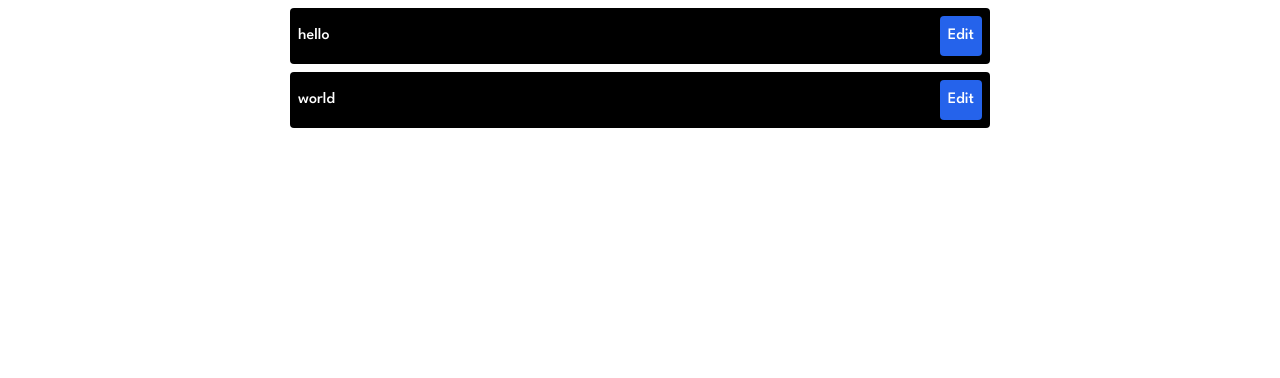
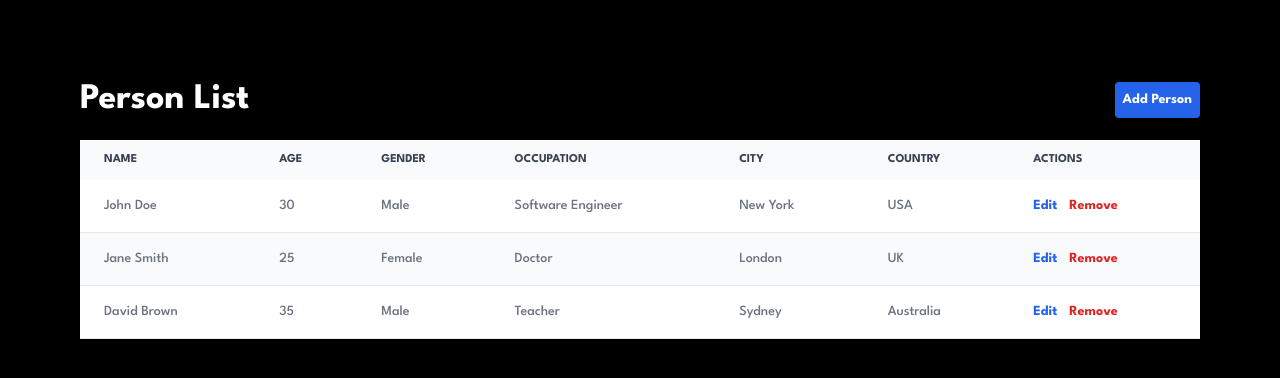
Before and after one commit to Mark-Alexis-Posadas/react-mini-practice, a React (Vite) app: page / in a window 1280 px wide. Shown: the top 378 px of the page. Built offline with nearby package versions, Linux system fonts and the light colour scheme.

Commit message:
improve design

```diff
--- a/src/App.jsx
+++ b/src/App.jsx
@@ -1,7 +1,5 @@
-import Edit from "./components/Edit/Edit";
+import PersonList from "./components/PersonList/PersonList";
 
-const App = () => {
-  return <Edit />;
-};
-
-export default App;
+export default function App() {
+  return <PersonList />;
+}
--- /dev/null
+++ b/src/components/PassingData/Child.jsx
@@ -0,0 +1,12 @@
+import React from "react";
+
+export default function Child({ firstName, middleName, lastName, age }) {
+  return (
+    <div>
+      <h1>
+        {firstName} {middleName} {lastName}
+      </h1>
+      <p>{age}</p>
+    </div>
+  );
+}
--- /dev/null
+++ b/src/components/PassingData/RootTwo.jsx
@@ -0,0 +1,8 @@
+import Child from "./Child";
+export default function RootTwo(props) {
+  return (
+    <>
+      <Child {...props} />
+    </>
+  );
+}
--- a/src/components/PersonList/FormInputItem.jsx
+++ b/src/components/PersonList/FormInputItem.jsx
@@ -1,12 +1,15 @@
 export function FormInputItem({ itemKey, itemValue, handleChange }) {
   return (
+    <div>
+      <label className="capitalize text-gray-500">{itemKey}</label>
       <input
         type={itemKey === "age" ? "number" : "text"}
-      className="p-3 rounded text-black bg-slate-200 w-full flex-1"
+        className="p-3 rounded text-gray-400 bg-gray-700 w-full flex-1"
         placeholder={itemKey}
         name={itemKey}
         value={itemValue}
         onChange={handleChange}
       />
+    </div>
   );
 }
--- a/src/components/PersonList/Item.jsx
+++ b/src/components/PersonList/Item.jsx
@@ -13,54 +13,32 @@ export default function Item({
   handleDelete,
 }) {
   return (
-    <li
-      className={`${
-        index === activeList
-          ? "border border-green-700 bg-green-50 text-white"
-          : "bg-white text-black"
-      } shadow-md p-2 rounded my-3 flex flex-col md:flex-row md:items-center justify-between`}
+    <tr
+      className="odd:bg-white odd:dark:bg-gray-900 even:bg-gray-50 even:dark:bg-gray-800 border-b dark:border-gray-700"
       key={index}
     >
-      <ul>
-        <li className="font-bold text-purple-600 flex items-center gap-2">
-          Name:
-          <span className="text-black text-sm font-light">{name}</span>
-        </li>
-        <li className="font-bold text-purple-600 flex items-center gap-2">
-          Age:
-          <span className="text-black text-sm font-light">{age}</span>
-        </li>
-        <li className="font-bold text-purple-600 flex items-center gap-2">
-          Gender:
-          <span className="text-black text-sm font-light">{gender}</span>
-        </li>
-        <li className="font-bold text-purple-600 flex items-center gap-2">
-          Occupation:
-          <span className="text-black text-sm font-light">{occupation}</span>
-        </li>
-        <li className="font-bold text-purple-600 flex items-center gap-2">
-          City:
-          <span className="text-black text-sm font-light">{city}</span>
-        </li>
-        <li className="font-bold text-purple-600 flex items-center gap-2">
-          Country:
-          <span className="text-black text-sm font-light">{country}</span>
-        </li>
-      </ul>
-      <div className="flex items-center gap-3 mt-5 md:mt-0">
+      <td className="px-6 py-4">{name}</td>
+      <td className="px-6 py-4">{age}</td>
+      <td className="px-6 py-4">{gender}</td>
+      <td className="px-6 py-4">{occupation}</td>
+      <td className="px-6 py-4">{city}</td>
+      <td className="px-6 py-4">{country}</td>
+      <td className="px-6 py-4">
+        <div className="flex item-center gap-3">
           <button
-          className="bg-blue-600 text-white font-bold text-sm p-2 rounded"
+            className="text-blue-600 font-bold text-sm"
             onClick={() => handleEdit(index)}
           >
             Edit
           </button>
           <button
-          className="bg-red-600 text-white font-bold text-sm p-2 rounded"
+            className="text-red-600 font-bold text-sm"
             onClick={() => handleDelete(index)}
           >
-          Delete
+            Remove
           </button>
         </div>
-    </li>
+      </td>
+    </tr>
   );
 }
--- a/src/components/PersonList/PersonList.jsx
+++ b/src/components/PersonList/PersonList.jsx
@@ -43,25 +43,25 @@ export default function PersonList() {
   const [showInput, setShowInput] = useState(false);
   const [activeList, setActiveList] = useState(null);
 
-  const handleChange = (e) => {
+  function handleChange(e) {
     const { name, value } = e.target;
     setInputVal((prevValue) => ({
       ...prevValue,
       [name]: value,
     }));
-  };
+  }
 
-  const handleAdd = () => {
+  function handleAdd() {
     setShowInput(true);
-  };
+  }
 
-  const handleEdit = (idx) => {
+  function handleEdit(idx) {
     setInputVal(peopleList[idx]);
     setActiveList(idx);
     setShowInput(true);
-  };
+  }
 
-  const handleCancel = () => {
+  function handleCancel() {
     setActiveList("");
     setShowInput(false);
     setInputVal({
@@ -72,16 +72,15 @@ export default function PersonList() {
       city: "",
       country: "",
     });
-  };
+  }
 
-  const handleDelete = (index) => {
+  function handleDelete(index) {
     const deleteItem = peopleList.filter((_, idx) => idx !== index);
     setPeopleList(deleteItem);
-  };
+  }
 
-  const handleSubmit = (e) => {
+  function handleSubmit(e) {
     e.preventDefault();
-    // Validate input values
     if (
       typeof inputVal.name !== "string" ||
       inputVal.name.trim() === "" ||
@@ -104,7 +103,6 @@ export default function PersonList() {
       // Editing existing item
       const updatedPeopleList = [...peopleList];
       updatedPeopleList[activeList] = inputVal;
-      console.log(updatedPeopleList[activeList], activeList);
       setPeopleList(updatedPeopleList);
     } else {
       // Adding new item
@@ -127,12 +125,12 @@ export default function PersonList() {
     }, 3000);
 
     setShowInput(false);
-  };
+  }
 
   return (
-    <div className="p-5 md:p-20 relative bg-slate-50 min-h-screen">
-      <div className="flex items-center justify-between">
-        <h1 className="font-bold text-4xl">Person List</h1>
+    <div className="p-5 md:p-20 relative bg-black min-h-screen">
+      <div className="flex items-center justify-between mb-5">
+        <h1 className="font-bold text-4xl text-white">Person List</h1>
         <button
           className="bg-blue-600 text-white font-bold text-sm p-2 rounded"
           onClick={handleAdd}
@@ -143,7 +141,33 @@ export default function PersonList() {
       {peopleList.length === 0 ? (
         "No person list"
       ) : (
-        <ul className="grid md:grid-cols-3 md:gap-3">
+        <table className="table-auto w-full text-sm text-left rtl:text-right text-gray-500 dark:text-gray-400">
+          <thead className="text-xs text-gray-700 uppercase bg-gray-50 dark:bg-gray-700 dark:text-gray-400">
+            <tr>
+              <th scope="col" className="px-6 py-3">
+                Name
+              </th>
+              <th scope="col" className="px-6 py-3">
+                Age
+              </th>
+              <th scope="col" className="px-6 py-3">
+                Gender
+              </th>
+              <th scope="col" className="px-6 py-3">
+                Occupation
+              </th>
+              <th scope="col" className="px-6 py-3">
+                City
+              </th>
+              <th scope="col" className="px-6 py-3">
+                Country
+              </th>
+              <th scope="col" className="px-6 py-3">
+                Actions
+              </th>
+            </tr>
+          </thead>
+          <tbody>
             {peopleList.map((item, index) => (
               <Item
                 key={index}
@@ -154,13 +178,17 @@ export default function PersonList() {
                 handleDelete={handleDelete}
               />
             ))}
-        </ul>
+          </tbody>
+        </table>
       )}
 
       {showInput && (
         <div className="absolute top-0 w-full min-h-screen left-0 p-10 md:p-20 bg-[rgba(0,0,0,0.4)] bottom-0 flex items-center justify-center">
-          <form onSubmit={handleSubmit} className="bg-white p-10 rounded">
-            <div className="grid md:grid-cols-2 lg:grid-cols-3 gap-3">
+          <form
+            onSubmit={handleSubmit}
+            className="dark:bg-gray-800 p-10 rounded"
+          >
+            <div className="grid md:grid-cols-2 lg:grid-cols-2 gap-3">
               {Object.keys(inputVal).map((key, index) => (
                 <FormInputItem
                   key={key}
@@ -173,13 +201,13 @@ export default function PersonList() {
             </div>
             <div className="flex items-center gap-2 mt-3">
               <button
-                className="bg-red-700 p-3 rounded text-white"
+                className="bg-red-700 p-2 rounded text-white"
                 onClick={handleCancel}
               >
                 Cancel
               </button>
               <button
-                className="bg-blue-700 p-3 rounded text-white"
+                className="bg-blue-700 p-2 rounded text-white"
                 type="submit"
               >
                 Submit
```
Lines whose indentation alone changed are shown as unchanged.
